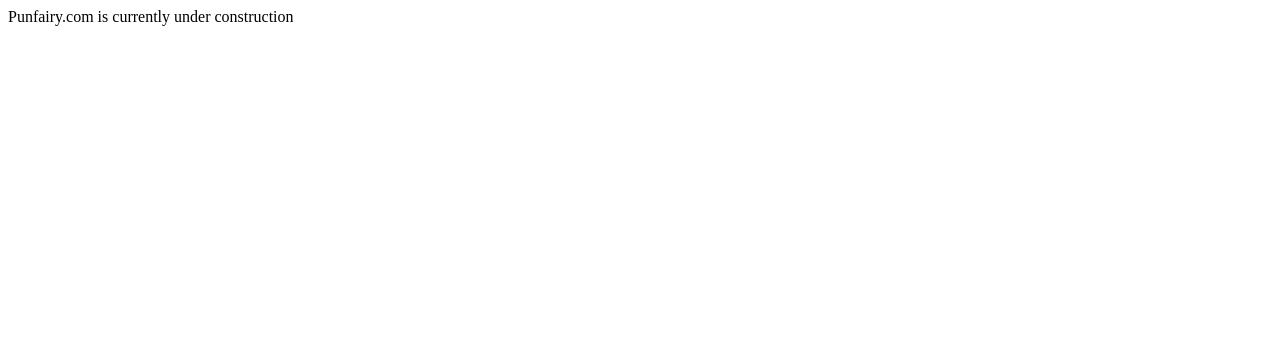
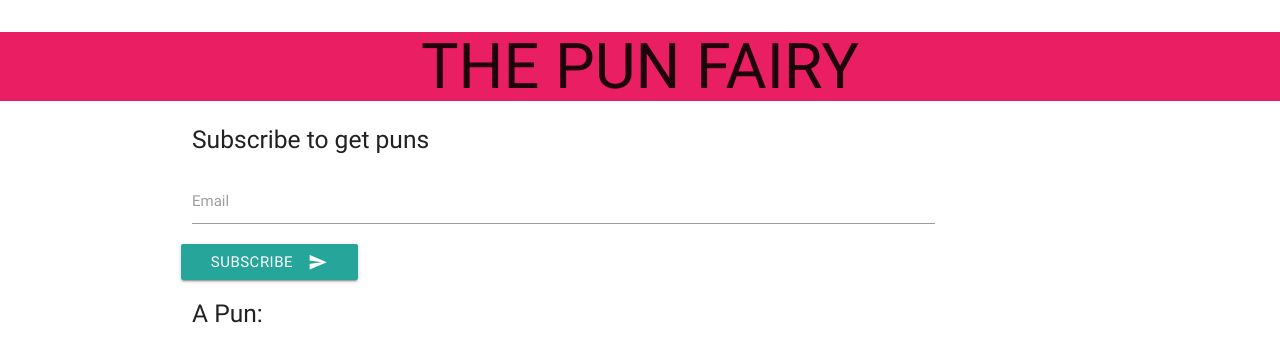
Before and after one commit to mward2/SideProject, a plain HTML site: page index.html in a window 1280 px wide. Drawn offline with nearby package versions, Linux system fonts and the light colour scheme.

Commit message:
Added front page of website

```diff
--- a/index.html
+++ b/index.html
@@ -2,18 +2,47 @@
 
 <html lang="en">
 <head>
+  <!--Import Google Icon Font-->
+  <link href="https://fonts.googleapis.com/icon?family=Material+Icons" rel="stylesheet">
+
+  <!--Let browser know website is optimized for mobile-->
+  <meta name="viewport" content="width=device-width, initial-scale=1.0"/>
+
+  <!-- Compiled and minified CSS -->
+  <link rel="stylesheet" href="https://cdnjs.cloudflare.com/ajax/libs/materialize/0.100.2/css/materialize.min.css">
+
+  <!-- Compiled and minified JavaScript -->
+  <script type="text/javascript" src="https://code.jquery.com/jquery-3.2.1.min.js"></script>
+  <script src="https://cdnjs.cloudflare.com/ajax/libs/materialize/0.100.2/js/materialize.min.js"></script>
   <meta charset="utf-8">
 
   <title>The Pun Fairy</title>
   <meta name="description" content="The Pun Fary">
   <meta name="author">
 
-  Punfairy.com is currently under construction
-
 
 </head>
 
 <body>
-
+      <div class="center-align pink" style="padding-top: 0cm;">
+        <!-- Page Content goes here -->
+        <h1>THE PUN FAIRY</h1>
+        <!-- Button goes here-->
+      </div>
+  <div class="container">
+      <h5>Subscribe to get puns</h5>
+      <form class="col s12">
+        <div class="row">
+          <div class="input-field col s10">
+            <input id="email" type="text" class="validate">
+            <label for="email">Email</label>
+          </div>
+          <button class="btn waves-effect waves-light" type="submit" name="action">Subscribe
+            <i class="material-icons right">send</i>
+          </button>
+        </div>
+      </form>
+      <h5>A Pun:</h5>
+  </div>
 </body>
 </html>
```
Also changed, not shown: 1 other file.
